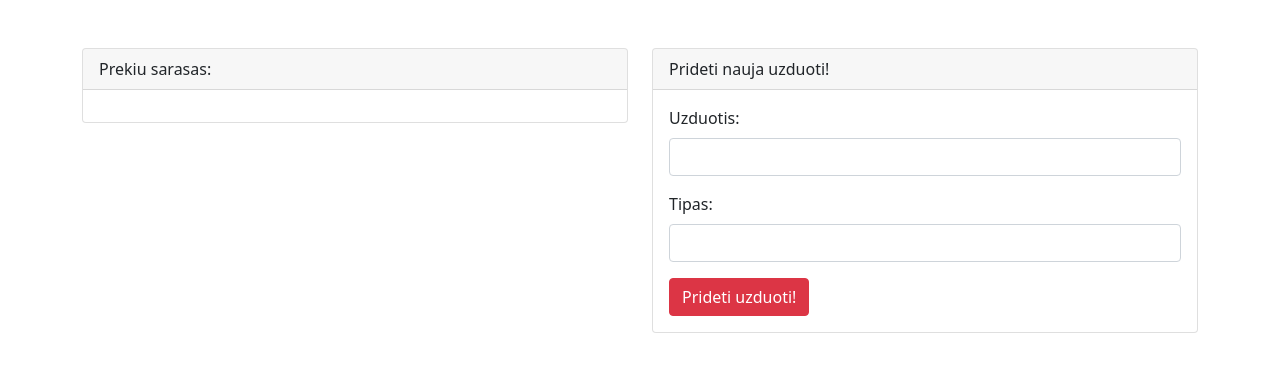
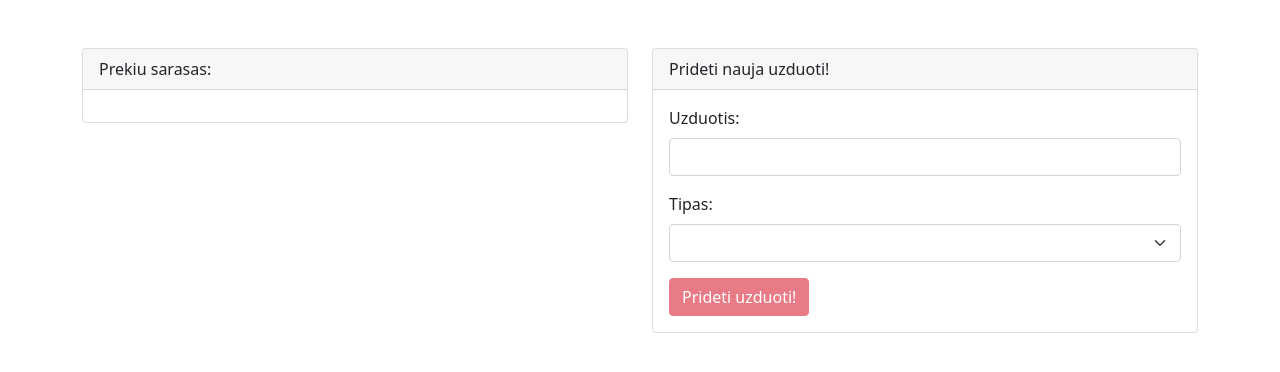
Before and after one commit to DaliusDeveikis/Angular_uzduotys, an Angular app: page / in a window 1280 px wide. Shown: the top 372 px of the page. Built offline with nearby package versions, Linux system fonts and the light colour scheme.

Commit message:
change type input to select mode

```diff
--- a/src/app/componenets/new-task/new-task.component.html
+++ b/src/app/componenets/new-task/new-task.component.html
@@ -5,7 +5,18 @@
 
 <div class="mb-3">
   <label class="form-label">Tipas: </label>
-  <input type="text" class="form-control" [(ngModel)]="type" />
+  <select class="form-select" [(ngModel)]="type">
+    <option value="Skubus">Skubus</option>
+    <option value="Rutininis">Rutininis</option>
+    <option value="Neskubus">Neskubus</option>
+    <option value="Ypač skubus">Ypač skubus</option>
+  </select>
 </div>
 
-<button class="btn btn-danger" (click)="addTask()">Prideti uzduoti!</button>
+<button
+  class="btn btn-danger"
+  [disabled]="name == '' || type == ''"
+  (click)="addTask()"
+>
+  Prideti uzduoti!
+</button>
```
